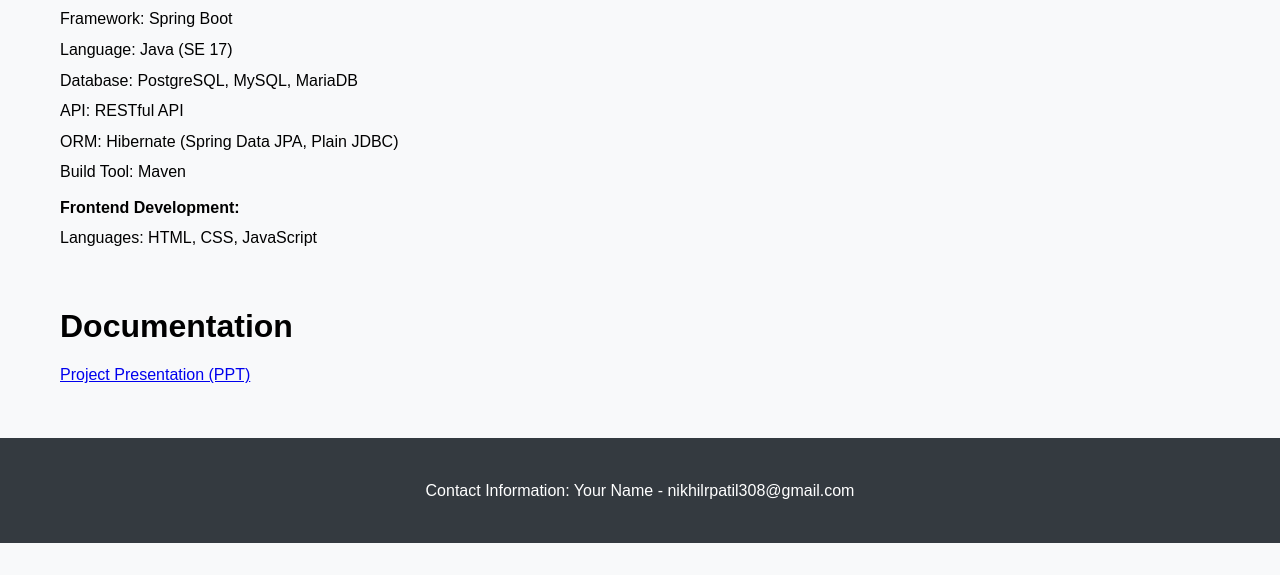
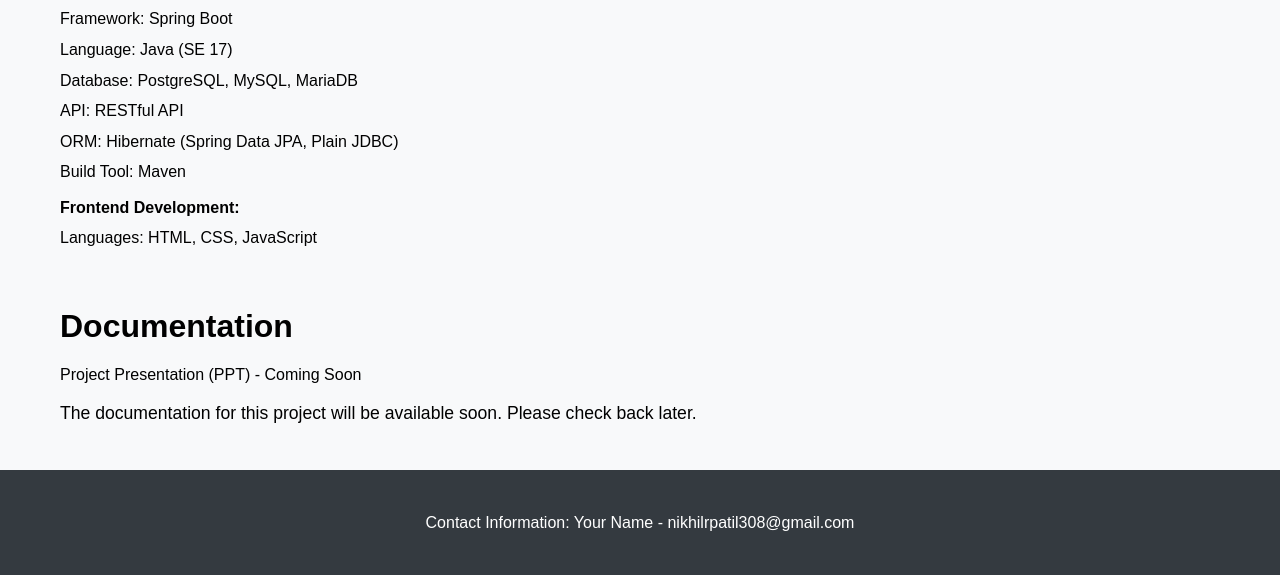
Before and after one commit to Nik308m/Nik308m.github.io, a plain HTML site: page AddressBook Application Project/Address Book Application.html in a window 1280 px wide. Shown: the part 664-1239 px from the top of the page. Before the commit the page ends 1207 px from the top, so only its background shows below. Drawn offline with Linux system fonts and the light colour scheme.

Commit message:
Temporarily disabled Downloading PPt from Both AddressBook App

```diff
--- a/AddressBook Application Project/Address Book Application.html
+++ b/AddressBook Application Project/Address Book Application.html
@@ -50,13 +50,23 @@
             </ul>
         </section>
 
-        <section id="documentation" class="container">
+       <!-- <section id="documentation" class="container">
             <h2>Documentation</h2>
             <ul>
                 <li><a href="Address%20Book%20Application.pptx" target="_blank">Project Presentation (PPT)</a></li>
-                <!-- Add more documentation links as needed -->
+                <!-- Add more documentation links as needed --> <!--
             </ul>
-        </section>
+        </section> -->
+
+    <section id="documentation" class="container">
+    <h2>Documentation</h2>
+    <ul>
+        <li><span>Project Presentation (PPT) - Coming Soon</span></li>
+        <!-- Add more documentation links as needed -->
+    </ul>
+    <p>The documentation for this project will be available soon. Please check back later.</p>
+</section>
+
     </main>
 
     <footer>
```
